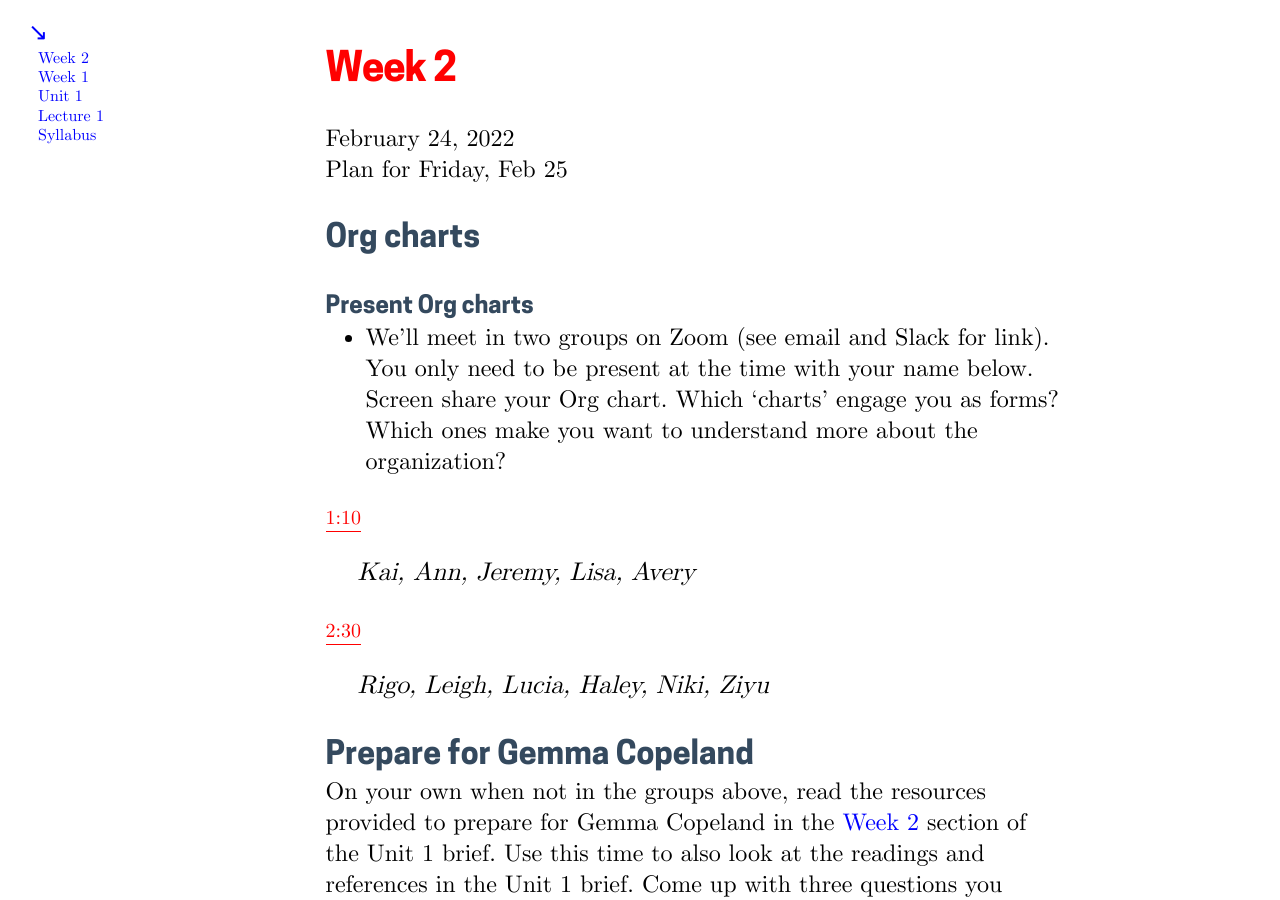
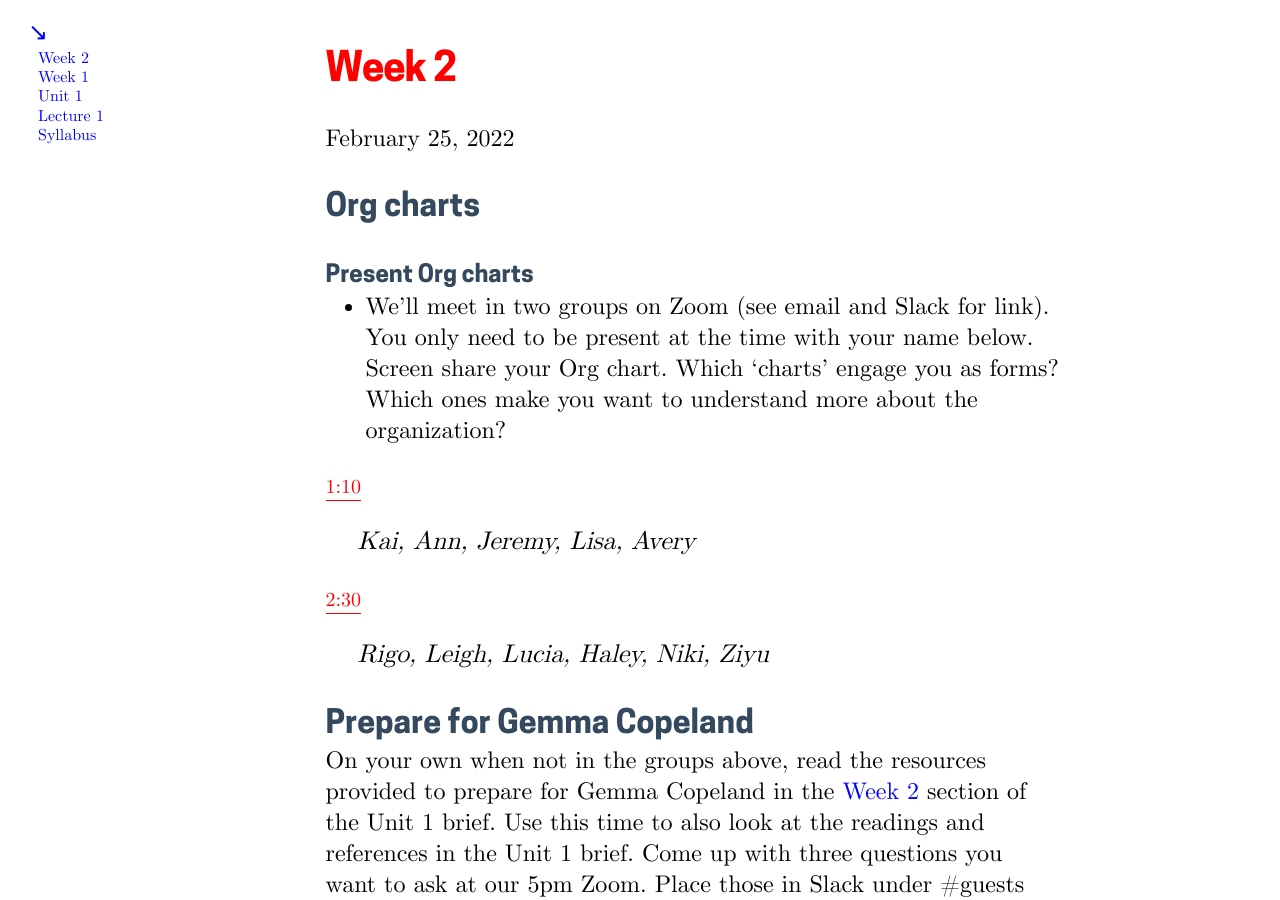
Before and after one commit to jcaserta/design-and-politics, a Jekyll site: the page built from _posts/2022-02-25-week2.md, in a window 1280 px wide and 900 px high. Built offline with Jekyll 4.4.1, drawn with Linux system fonts in a browser that asks for light colours.

Commit message:
date fix

```diff
--- a/_posts/2022-02-25-week2.md
+++ b/_posts/2022-02-25-week2.md
@@ -1,11 +1,10 @@
 ---
 layout: default
 title: Week 2
-date: 2022-02-24
+date: 2022-02-25
 published: true
 
 ---
-Plan for Friday, Feb 25
 
 ### Org charts
 
```
Also changed, not shown: 8 other files.
